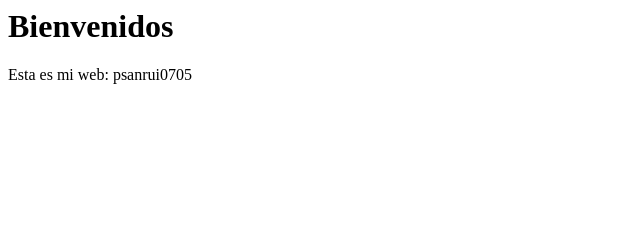
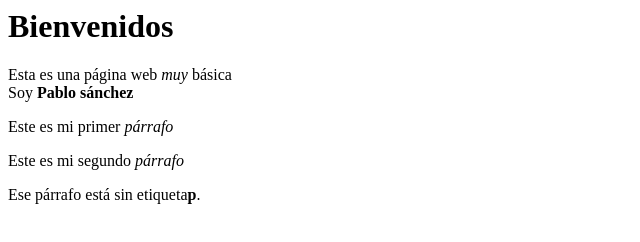
Before and after one commit to psanrui0705/psanrui0705.github.io, a plain HTML site: page index.html in a window 1280 px wide. Shown: the whole page, without its empty margins (0-640 px from the left). Drawn offline with Linux system fonts and the light colour scheme.

Commit message:
Update index.html

```diff
--- a/index.html
+++ b/index.html
@@ -1,2 +1,8 @@
 <h1>Bienvenidos</h1>
-<p>Esta es mi web: <en>psanrui0705</en></p>
+<p>Esta es una página web <em>muy</em> básica<br>
+Soy <b>Pablo sánchez</b>
+<div>
+  <p>Este es mi primer <em>párrafo</em></p>
+  <P>Este es mi segundo <em>párrafo</em></p>
+</div>
+<div>Ese párrafo está sin etiqueta<b>p</b>.</div>
```
